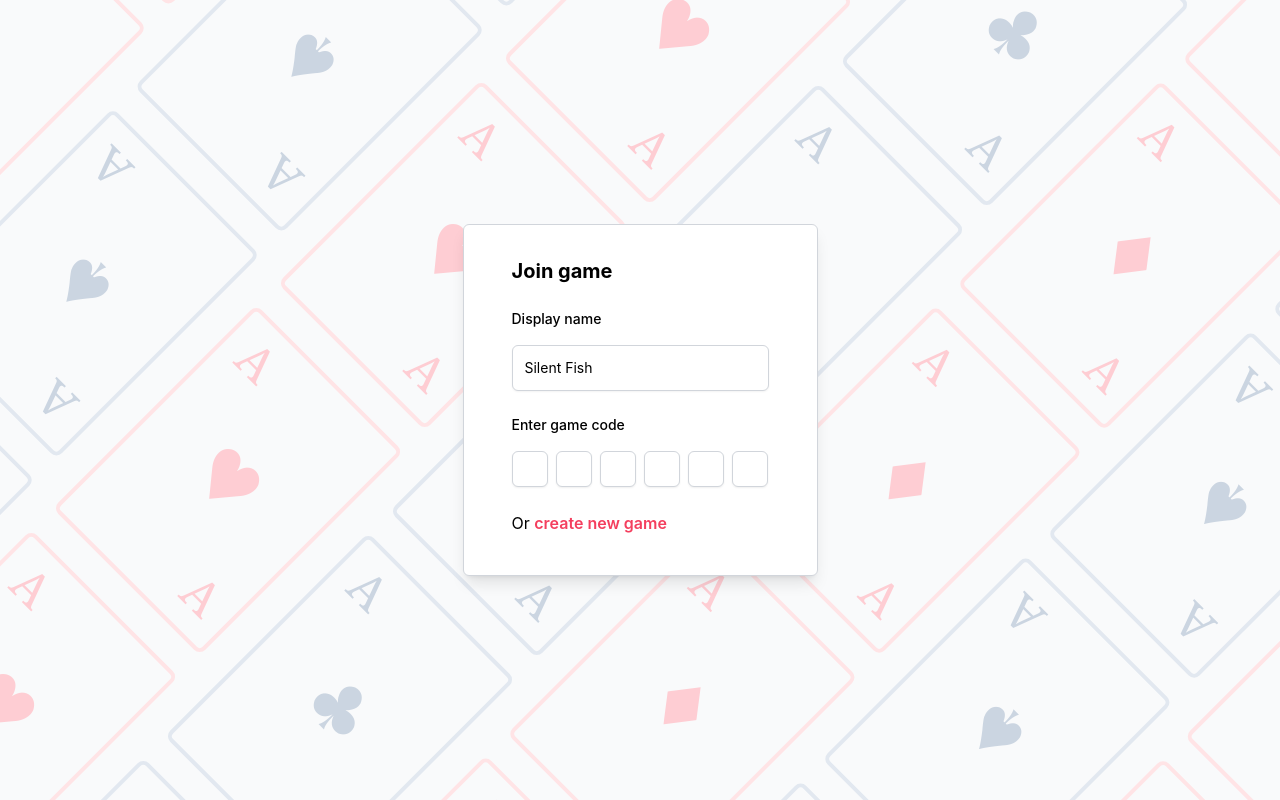
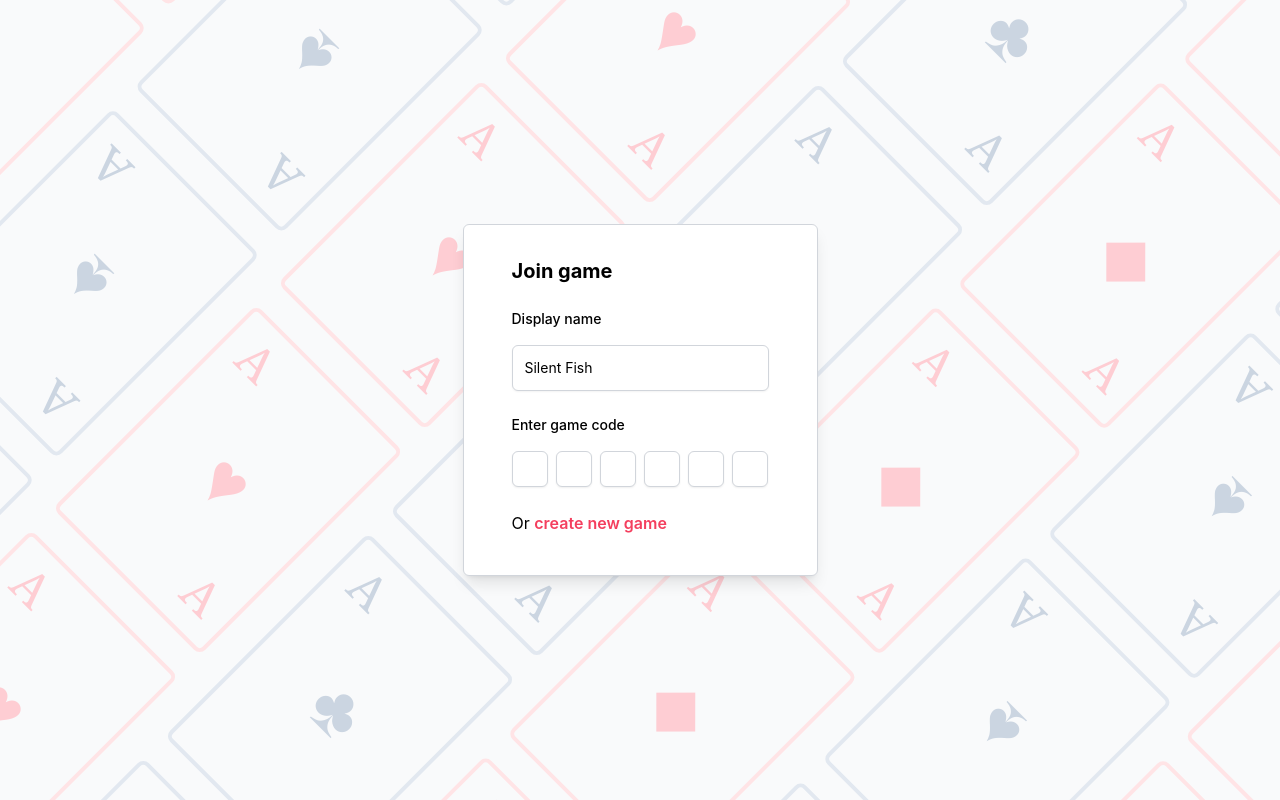
Before and after one commit to tfritzy/aces-web, a React (Create React App) app: page / in a window 1280 px wide. Built offline with nearby package versions, Linux system fonts and the light colour scheme.

Commit message:
Emoji fix attempt 9

```diff
--- a/src/Game/PlayingCard.tsx
+++ b/src/Game/PlayingCard.tsx
@@ -31,25 +31,25 @@ export const getSuitIcon = (suit: Suit): JSX.Element | undefined => {
     case Suit.CLUBS:
       return (
         <span role="img" className="no-emoji">
-          ♣&#xFE0E;
+          &#x2663;
         </span>
       );
     case Suit.DIAMONDS:
       return (
         <span role="img" className="no-emoji">
-          ♦&#xFE0E;
+          &#x25C6;
         </span>
       );
     case Suit.HEARTS:
       return (
         <span role="img" className="no-emoji">
-          ♥&#xFE0E;
+          &#x2665;
         </span>
       );
     case Suit.SPADES:
       return (
         <span role="img" className="no-emoji">
-          ♠&#xFE0E;
+          &#x2660;
         </span>
       );
     case Suit.SUITLESS:
--- a/src/index.css
+++ b/src/index.css
@@ -51,6 +51,5 @@ html, body {
 }
 
 .no-emoji {
-  font-family: "Segoe UI Symbol", "Symbola", "DejaVu Sans", sans-serif;
   font-feature-settings: "liga" 0;
 }
```
